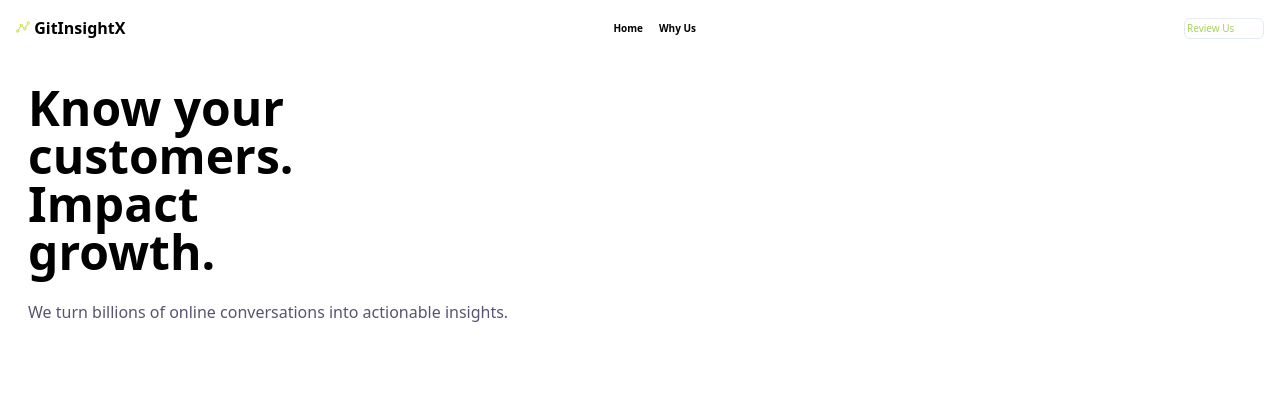
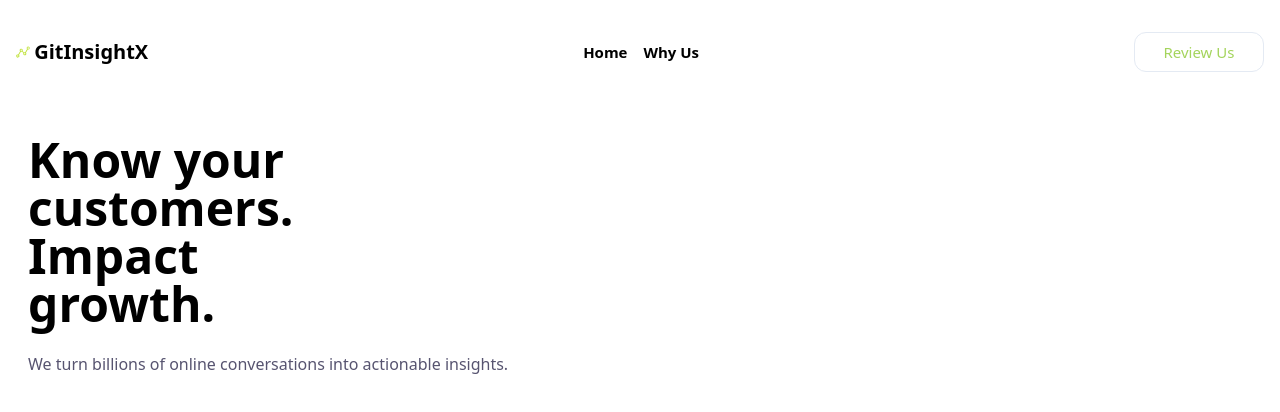
Before and after one commit to Priyanka-Chettri/GitInsightX, a website: page src/index.html in a window 1280 px wide. Drawn offline with Linux system fonts and the light colour scheme.

Commit message:
Added the home page lines

```diff
--- a/src/index.html
+++ b/src/index.html
@@ -9,19 +9,19 @@
 </head>
 <body class="">
   <header>
-    <nav class="">
+    <nav class="pt-4">
         <ul class="flex flex-row justify-between p-4 items-center " >
             <li class="">
-               <img src="/src/Icons/insights_svg.svg " class="inline align-baseline"> <span class="font-bold font-sans ">GitInsightX</span>
+               <img src="/src/Icons/insights_svg.svg " class="inline align-baseline"> <span class="font-bold font-sans text-[20px]">GitInsightX</span>
             </li>
             <li class="">
                 <div class="hidden md:flex flex-row space-x-4">
-                   <div class="font-sans text-[10px] font-bold hover:underline decoration-[#a4d45c] underline-offset-2">Home</div>
-                   <div class="font-sans text-[10px] font-bold hover:underline decoration-[#a4d45c] underline-offset-2">Why Us</div>
+                   <div class="font-sans text-[15px] font-bold hover:underline decoration-[#a4d45c] underline-offset-2">Home</div>
+                   <div class="font-sans text-[15px] font-bold hover:underline decoration-[#a4d45c] underline-offset-2">Why Us</div>
                 </div>
             </li>
             <li>
-                <button class="hidden md:flex border border-[#e4eaf3] text-[10px] font-sans text-[#a4d45c] rounded-md p-[2px] h-fit w-[80px]">Review Us</button>
+                <button class=" justify-center items-center hidden md:flex border border-[#e4eaf3] text-[15px] font-sans text-[#a4d45c] rounded-xl p-[2px] h-[40px] w-[130px]">Review Us</button>
                 <button id="hamburger_button" class="pr-4 md:hidden"><img src="/src/Icons/hamburger_svg.svg"></button>
             </li>
 
@@ -29,9 +29,9 @@
         </ul>
     </nav>
     <!--Hamburger menu-->
-    <div class="hidden md:hidden fixed top-10 z-50" id="menu" >
+    <div class="hidden md:hidden fixed top-15 z-50" id="menu" >
         <div class=" bg-white shadow-md max-h-max w-screen p-9 space-y-6" >
-            <div class="flex flex-row justify-between">
+            <div class="flex flex-row justify-between ">
                 <p>Home</p>
                 <img src="/src/Icons/right_arrow_svg.svg">
             </div>
@@ -40,7 +40,7 @@
                 <img src="/src/Icons/right_arrow_svg.svg">
             </div>
            <div class="flex items-center justify-center">
-            <button class="flex border border-[#e4eaf3] text-[10px] font-sans text-[#a4d45c] rounded-md p-[5px] h-10 w-5/6 items-center justify-center">Review Us</button>
+            <button class="flex border border-[#e4eaf3] text-[14px] font-sans text-[#a4d45c] rounded-md p-[5px] h-10 w-5/6 items-center justify-center">Review Us</button>
 
            </div>
 
@@ -55,7 +55,7 @@
 
   <!--Main section-->
   <main>
-    <section class="mt-7 ">
+    <section class="mt-12 ">
     <div class="pl-7" id="hero_section">
         <h1 class="text-5xl font-bold">Know your <br>
             customers.<br> Impact <br> growth. </h1>
```
Also changed, not shown: src/output.css.
